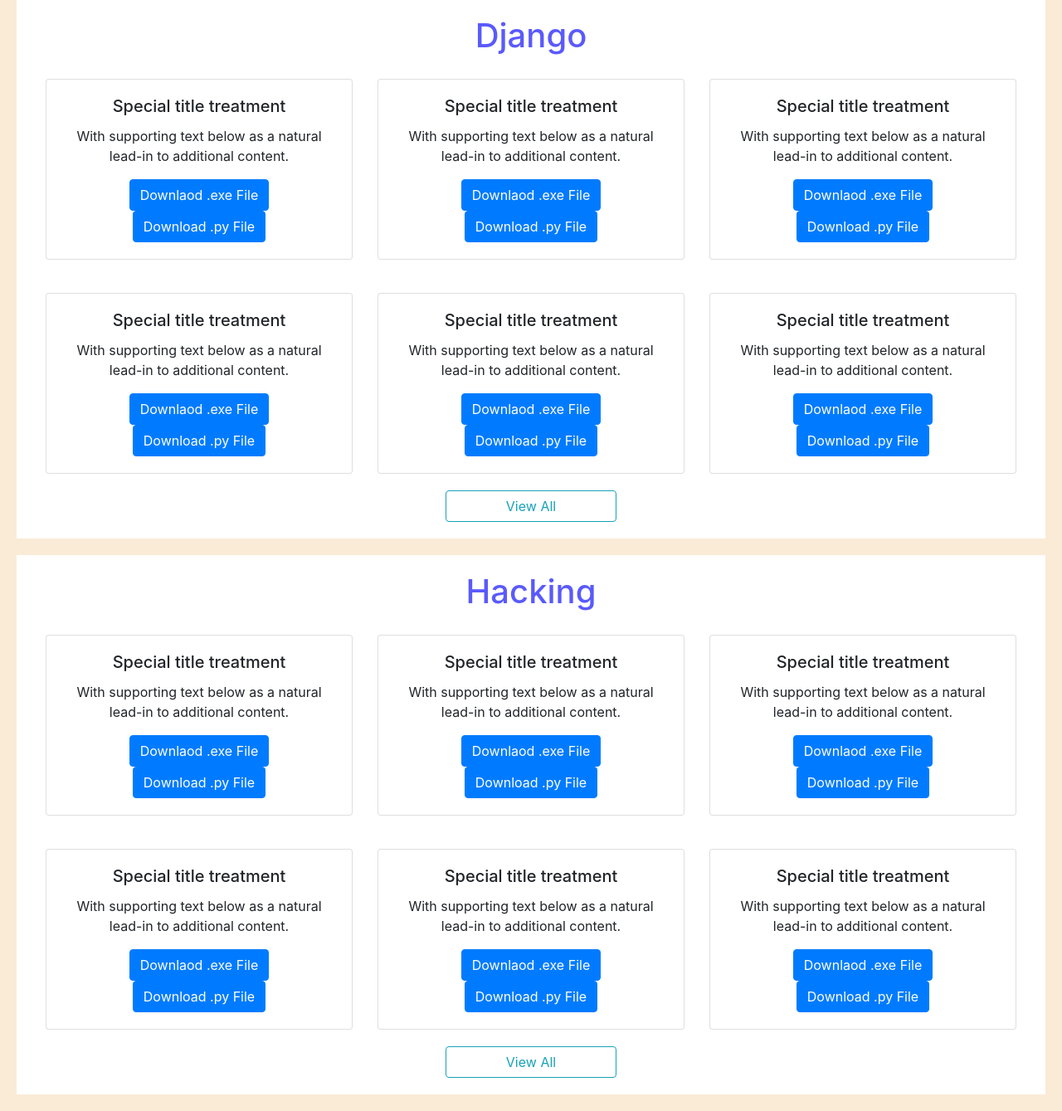
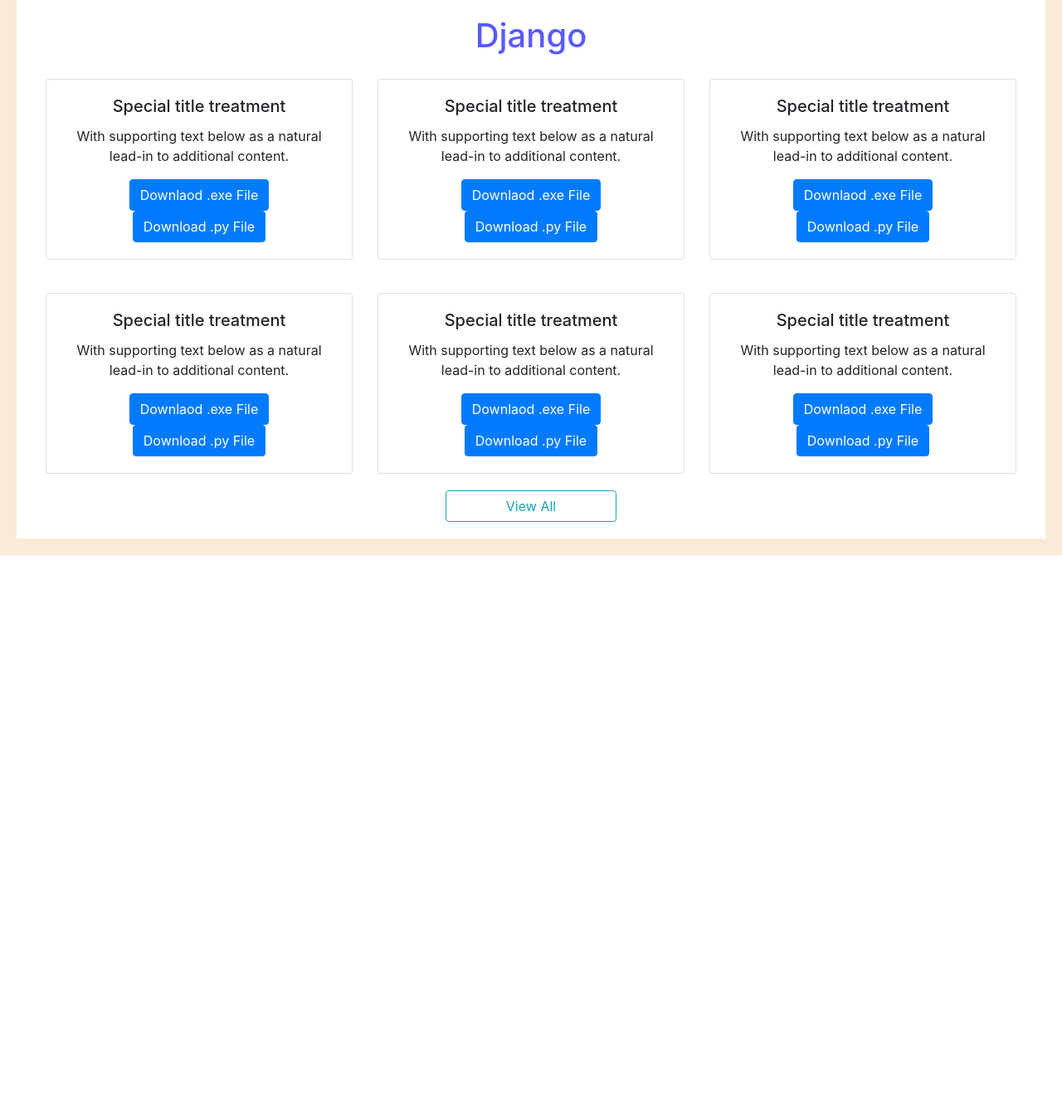
Before and after one commit to sample-dev-07/djangopro, a Django app: page / in a window 1280 px wide. Shown: the part 747-2086 px from the top of the page at 83% size. After the commit the page ends 1416 px from the top, so only its background shows below. Run offline with Django 3.2, Linux system fonts and the light colour scheme; data comes from the database, SQL or seed files in the repository; data that the repository does not hold is empty; some libraries are stand-ins or nearby versions.

Commit message:
Update home.html

```diff
--- a/templates/home.html
+++ b/templates/home.html
@@ -157,74 +157,7 @@ body{
   </div>
   <a href="/Django" class="btn nextbtn col-sm-2 btn-outline-info">View All</a>
 </div>
-<div class="items text-center">
-  <h1 class="headingcard">Hacking</h1>
-  <div class="row">
-    <div class="col-sm-4">
-      <div class="card">
-        <div class="card-body">
-          <h5 class="card-title">Special title treatment</h5>
-          <p class="card-text">With supporting text below as a natural lead-in to additional content.</p>
-          <a href="#" class="btn btn-primary">Downlaod .exe File</a>
-          <a href="#" class="btn btn-primary">Download .py File</a>
-        </div>
-      </div>
-    </div>
-    <div class="col-sm-4">
-      <div class="card">
-        <div class="card-body">
-          <h5 class="card-title">Special title treatment</h5>
-          <p class="card-text">With supporting text below as a natural lead-in to additional content.</p>
-          <a href="#" class="btn btn-primary">Downlaod .exe File</a>
-          <a href="#" class="btn btn-primary">Download .py File</a>
-        </div>
-      </div>
-    </div>
-    <div class="col-sm-4">
-      <div class="card">
-        <div class="card-body">
-          <h5 class="card-title">Special title treatment</h5>
-          <p class="card-text">With supporting text below as a natural lead-in to additional content.</p>
-          <a href="#" class="btn btn-primary">Downlaod .exe File</a>
-          <a href="#" class="btn btn-primary">Download .py File</a>
-        </div>
-      </div>
-    </div>
-  </div>
-  <div class="row">
-    <div class="col-sm-4">
-      <div class="card">
-        <div class="card-body">
-          <h5 class="card-title">Special title treatment</h5>
-          <p class="card-text">With supporting text below as a natural lead-in to additional content.</p>
-          <a href="#" class="btn btn-primary">Downlaod .exe File</a>
-          <a href="#" class="btn btn-primary">Download .py File</a>
-        </div>
-      </div>
-    </div>
-    <div class="col-sm-4">
-      <div class="card">
-        <div class="card-body">
-          <h5 class="card-title">Special title treatment</h5>
-          <p class="card-text">With supporting text below as a natural lead-in to additional content.</p>
-          <a href="#" class="btn btn-primary">Downlaod .exe File</a>
-          <a href="#" class="btn btn-primary">Download .py File</a>
-        </div>
-      </div>
-    </div>
-    <div class="col-sm-4">
-      <div class="card">
-        <div class="card-body">
-          <h5 class="card-title">Special title treatment</h5>
-          <p class="card-text">With supporting text below as a natural lead-in to additional content.</p>
-          <a href="#" class="btn btn-primary">Downlaod .exe File</a>
-          <a href="#" class="btn btn-primary">Download .py File</a>
-        </div>
-      </div>
-    </div>
-  </div>
-    <a href="/Hacking" class="btn nextbtn col-sm-2 btn-outline-info">View All</a>
-</div>
+
 <script>
   document.getElementsByClassName("nav-link")[0].classList.add("active");
 </script>
```
